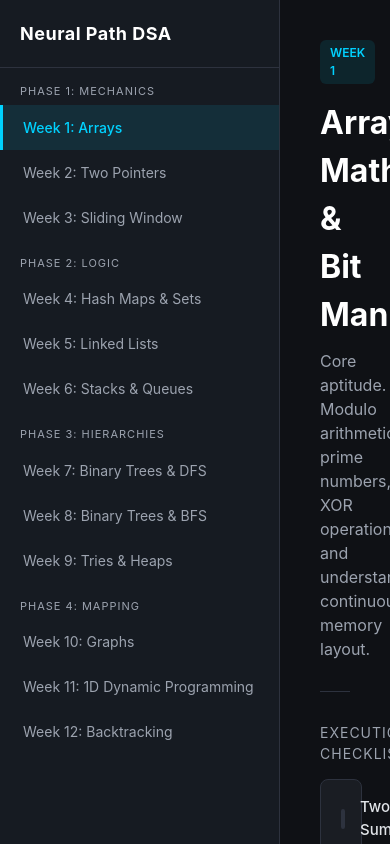
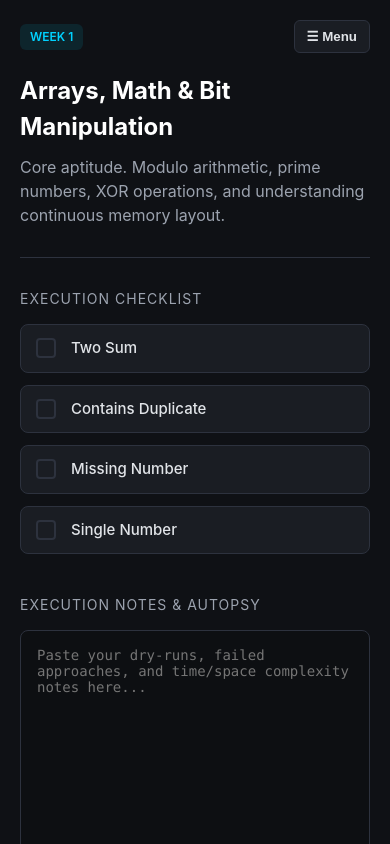
Before and after one commit to SumitSalunkhe-me/DSA_tracker, a Next.js app: page / in a window 390 px wide. Built offline with nearby package versions, Linux system fonts and the light colour scheme.

Commit message:
added mobile responsivness and page.tsx for mobile ration

```diff
--- a/app/globals.css
+++ b/app/globals.css
@@ -110,3 +110,51 @@ body {
 }
 .notes-area:focus { border-color: var(--primary); }
 .save-status { font-size: 12px; color: var(--success); margin-top: 8px; transition: opacity 0.3s; }
+
+/* --- Mobile Responsive Upgrades --- */
+.mobile-header {
+  display: none;
+  justify-content: space-between;
+  align-items: center;
+  margin-bottom: 20px;
+}
+
+.menu-btn {
+  background: var(--card-bg);
+  border: 1px solid var(--border);
+  color: var(--text-main);
+  padding: 8px 12px;
+  border-radius: 6px;
+  cursor: pointer;
+  font-weight: bold;
+}
+
+.overlay {
+  display: none;
+  position: fixed;
+  top: 0; left: 0; right: 0; bottom: 0;
+  background: rgba(0,0,0,0.6);
+  z-index: 40;
+  backdrop-filter: blur(2px);
+}
+
+@media (max-width: 768px) {
+  .mobile-header { display: flex; }
+
+  /* Sidebar becomes an off-canvas menu */
+  .sidebar {
+    position: fixed;
+    top: 0; bottom: 0; left: -300px;
+    z-index: 50;
+    transition: left 0.3s ease;
+    width: 280px;
+  }
+
+  .sidebar.open { left: 0; }
+  .overlay.open { display: block; }
+
+  /* Adjust main content for smaller screens */
+  .main-content { padding: 20px; }
+  .week-title { font-size: 24px; }
+  .task-card { padding: 12px 15px; }
+}
--- a/app/page.tsx
+++ b/app/page.tsx
@@ -22,8 +22,9 @@ export default function Home() {
   const [taskProgress, setTaskProgress] = useState<Record<number, boolean>>({});
   const [notes, setNotes] = useState("");
   const [statusOpacity, setStatusOpacity] = useState(0);
+  const [isMobileMenuOpen, setIsMobileMenuOpen] = useState(false); // NEW STATE FOR MOBILE
 
-  // Load data from localStorage when the week changes
+  // Load data from localStorage
   useEffect(() => {
     const activeData = dsaPlan.find(w => w.week === activeWeek);
     if (!activeData) return;
@@ -55,12 +56,24 @@ export default function Home() {
     localStorage.setItem(`w${activeWeek}_task${index}`, String(newVal));
   };
 
+  const selectWeek = (week: number) => {
+    setActiveWeek(week);
+    setIsMobileMenuOpen(false); // Auto-close menu on mobile when a week is selected
+  };
+
   const activeData = dsaPlan.find(w => w.week === activeWeek);
   let currentPhase = "";
 
   return (
     <>
-      <div className="sidebar">
+      {/* Mobile Dark Overlay */}
+      <div
+        className={`overlay ${isMobileMenuOpen ? 'open' : ''}`}
+        onClick={() => setIsMobileMenuOpen(false)}
+      ></div>
+
+      {/* Sidebar with dynamic class for mobile */}
+      <div className={`sidebar ${isMobileMenuOpen ? 'open' : ''}`}>
         <div className="sidebar-header">Neural Path DSA</div>
         {dsaPlan.map((data) => {
           let phaseHeader = null;
@@ -73,7 +86,7 @@ export default function Home() {
               {phaseHeader}
               <div
                 className={`nav-item ${activeWeek === data.week ? 'active' : ''}`}
-                onClick={() => setActiveWeek(data.week)}
+                onClick={() => selectWeek(data.week)}
               >
                 Week {data.week}: {data.title.split(',')[0]}
               </div>
@@ -82,9 +95,17 @@ export default function Home() {
         })}
       </div>
 
+      {/* Main Content Area */}
       <div className="main-content">
         <div className="content-wrapper">
-          <div className="header-badge">WEEK {activeData?.week}</div>
+
+          {/* Mobile Header (Only visible on small screens) */}
+          <div className="mobile-header">
+            <div className="header-badge" style={{marginBottom: 0}}>WEEK {activeData?.week}</div>
+            <button className="menu-btn" onClick={() => setIsMobileMenuOpen(true)}>☰ Menu</button>
+          </div>
+
+          <div className="header-badge" style={{display: 'none'}}>WEEK {activeData?.week}</div> {/* Hidden on mobile, handled by mobile header */}
           <h1 className="week-title">{activeData?.title}</h1>
           <p className="week-focus">{activeData?.focus}</p>
 
```
